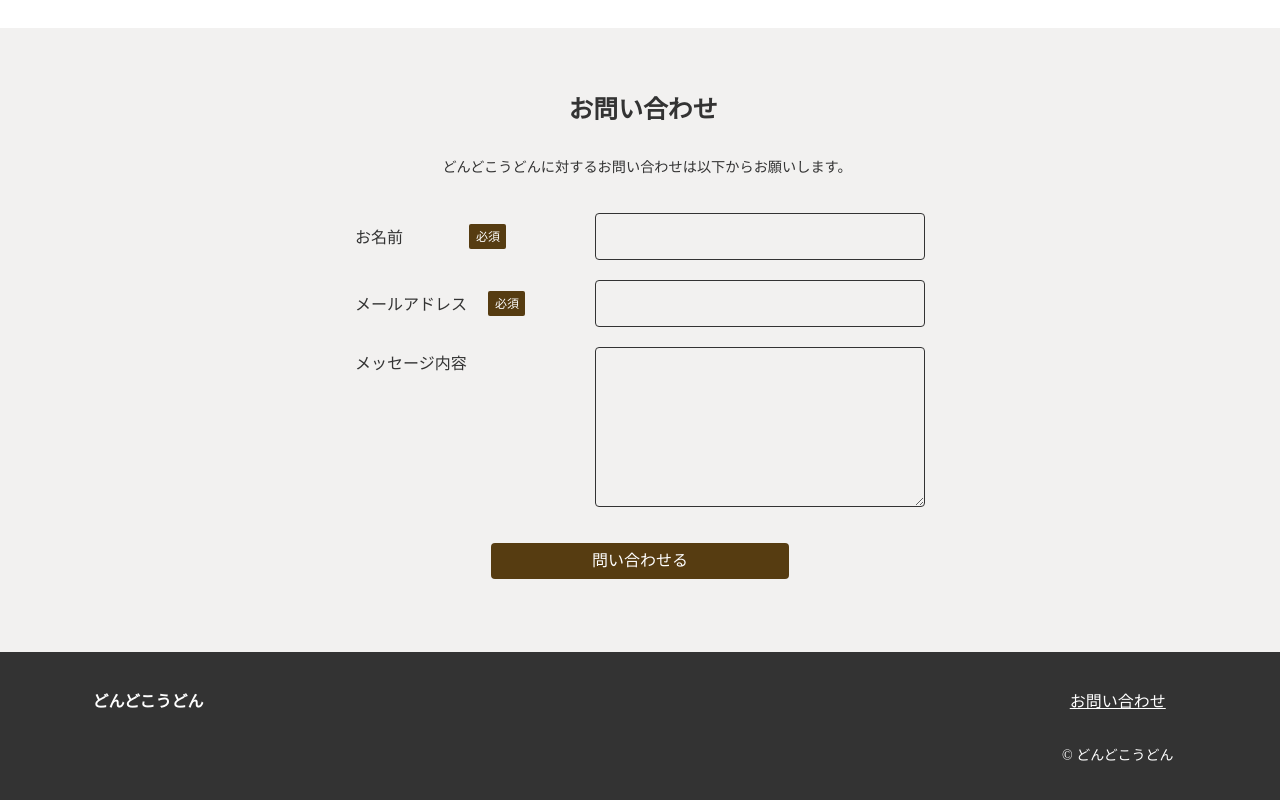
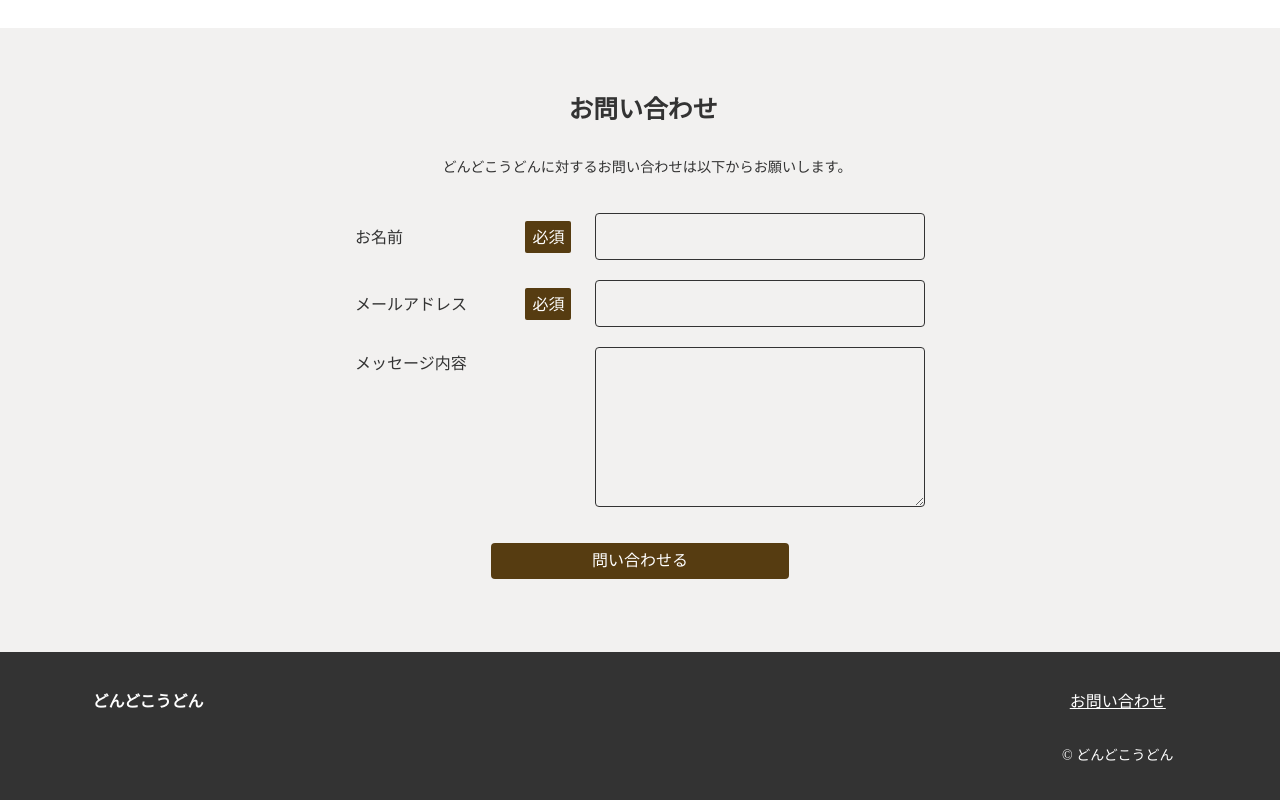
Before and after one commit to ren12123/coding-practice-01, a website built with Vite: page index.html in a window 1280 px wide. Shown: the part 965-1765 px from the top of the page. Built offline with nearby package versions, Linux system fonts and the light colour scheme; a web font is replaced by a local one.

Commit message:
sass完成

```diff
--- a/src/scss/object/_contact.scss
+++ b/src/scss/object/_contact.scss
@@ -71,8 +71,8 @@
         text-align: left;
         flex-shrink: 0;
 
-        &--name { width: 114px; }
-        &--mail { width: 133px; }
+        &--name { width: 170px; }
+        &--mail { width: 170px; }
     }
 
     &__label {
@@ -85,11 +85,11 @@
     &__required {
         background-color: #563C11;
         color: #FFFFFF;
-        font-size: 12px;
+        font-size: 16px;
         /* line-height を 1 にして、フォント自体の高さを背景に干渉させない */
         line-height: 1.625;
         /* padding を元コード通りに強制。4-6-2-7 */
-        padding: 4px 6px 2px 7px;
+        padding: 4px 6.5px 2px 7.5px;
         border-radius: 2px;
         /* 文字を確実に中心に置き、paddingを正しく反映させる設定 */
         display: inline-flex;
```
